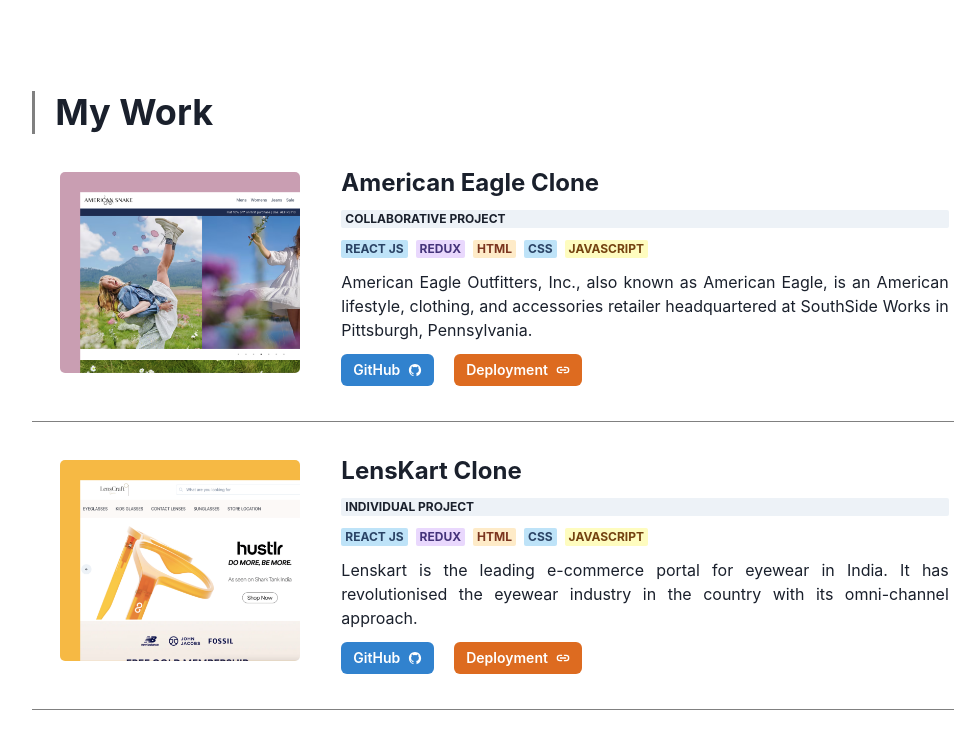
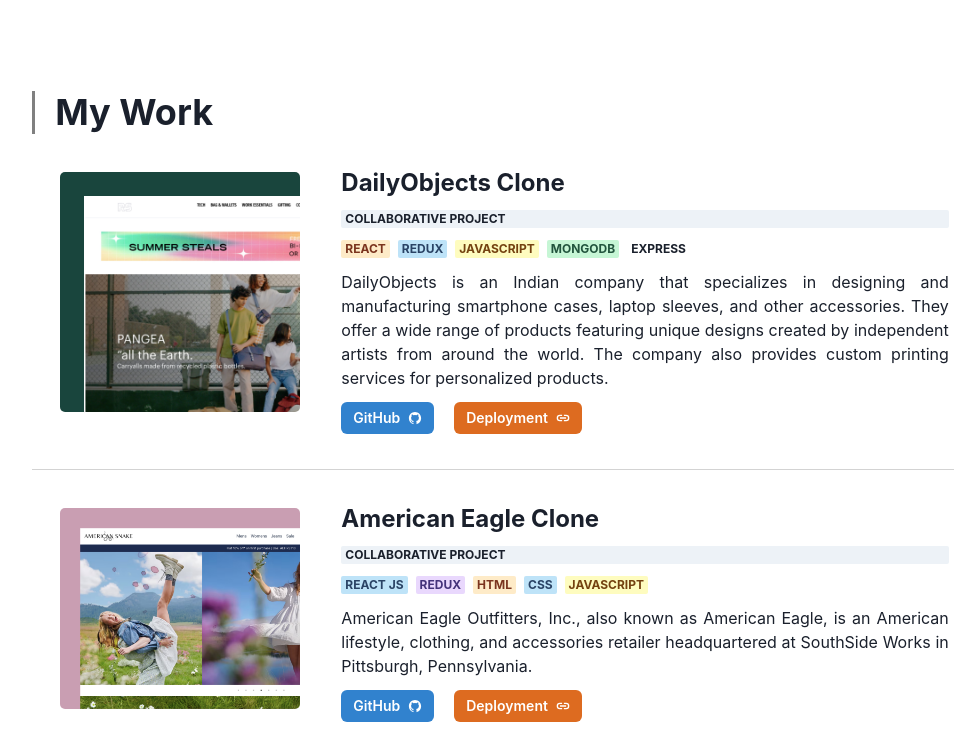
Before and after one commit to justtJayesh/justtJayesh.github.io, a React (Create React App) app: page / in a window 1280 px wide. Shown: the part 1760-2506 px from the top of the page, without its empty margins (147-1127 px from the left). Built offline with nearby package versions, Linux system fonts and the light colour scheme; a web font is replaced by a local one.

Commit message:
resume updated and project added

```diff
--- a/src/Components/Navbar.jsx
+++ b/src/Components/Navbar.jsx
@@ -54,7 +54,7 @@
             style={{
                 position: "sticky",
                 top: 0,
-                zIndex: "1",
+                zIndex: "overlay",
                 backgroundColor: "white",
                 // boxShadow: rgba(0, 0, 0, 0.1) 0px 0px 5px 0px, rgba(0, 0, 0, 0.1) 0px 0px 1px 0px
             }}
@@ -63,6 +63,7 @@
                 // bg={useColorModeValue("whiteAlpha.100", "gray.900")}
                 px={9}
                 w={"full"}
+                // borderBottom={'1px solid lightgrey'}
             >
                 <Flex
                     h={16}
--- a/src/Components/Project.jsx
+++ b/src/Components/Project.jsx
@@ -14,6 +14,7 @@
 import project1 from "../Assets/project_posters/1.png";
 import project2 from "../Assets/project_posters/2.png";
 import project3 from "../Assets/project_posters/3.png";
+import project5 from "../Assets/project_posters/5.png";
 
 const Project = () => {
     return (
@@ -22,6 +23,126 @@
                 <Box padding={"0 20px"} borderLeft={"3px solid gray"}>
                     <Heading>My Work</Heading>
                 </Box>
+
+                {/* Project 5 */}
+                <Stack
+                    display={"flex"}
+                    alignItems={"center"}
+                    className="project-card"
+                >
+                    <Box
+                        w={{ lg: "100%" }}
+                        padding={"30px 0"}
+                        borderBottom={"1px solid lightgray"}
+                    >
+                        <Stack
+                            display={"flex"}
+                            flexDirection={{ lg: "row", base: "column" }}
+                            justifyContent={"space-evenly"}
+                            alignItems={"top"}
+                        >
+                            <Box
+                                w={{ lg: "26%", base: "60%" }}
+                                borderRadius={"5px"}
+                                margin={{ base: "auto" }}
+                                marginTop={"0.5rem"}
+                            >
+                                <Image
+                                    src={project5}
+                                    w={"100%"}
+                                    borderRadius={5}
+                                />
+                            </Box>
+                            <Box
+                                w={{ lg: "67%", base: "100%" }}
+                                padding={"5px"}
+                            >
+                                <Stack
+                                    spacing={3}
+                                    textAlign={{ base: "center", lg: "left" }}
+                                >
+                                    <Heading
+                                        fontSize={"2xl"}
+                                        className="project-title"
+                                    >
+                                        DailyObjects Clone
+                                    </Heading>
+                                    <Badge>Collaborative Project</Badge>
+                                    <Box className="project-tech-stack">
+                                        <HStack
+                                            justifyContent={{
+                                                base: "center",
+                                                lg: "left",
+                                            }}
+                                        >
+                                            <Badge colorScheme="orange">
+                                                React
+                                            </Badge>
+                                            <Badge colorScheme="blue">
+                                                Redux
+                                            </Badge>
+                                            <Badge colorScheme="yellow">
+                                                JavaScript
+                                            </Badge>
+                                            <Badge colorScheme="green">
+                                                MongoDB
+                                            </Badge>
+                                            <Badge colorScheme="grey">
+                                                Express
+                                            </Badge>
+                                        </HStack>
+                                    </Box>
+                                    <Text
+                                        textAlign={"justify"}
+                                        className="project-description"
+                                    >
+                                        DailyObjects is an Indian company that specializes in designing and manufacturing smartphone cases, laptop sleeves, and other accessories. They offer a wide range of products featuring unique designs created by independent artists from around the world. The company also provides custom printing services for personalized products.
+                                    </Text>
+                                    <HStack
+                                        spacing={5}
+                                        justifyContent={{
+                                            base: "center",
+                                            lg: "left",
+                                        }}
+                                    >
+                                        <Link
+                                            className="project-github-link"
+                                            href="https://github.com/justtJayesh/vestal-time-2973"
+                                            _hover={{ textDecoration: "none" }}
+                                            target="_blank"
+                                        >
+                                            <Button
+                                                size="sm"
+                                                colorScheme={"blue"}
+                                            >
+                                                <HStack>
+                                                    <Text>GitHub</Text>
+                                                    <IoLogoGithub />
+                                                </HStack>
+                                            </Button>
+                                        </Link>
+                                        <Link
+                                            className="project-deployed-link"
+                                            href="https://regstuff.vercel.app/"
+                                            _hover={{ textDecoration: "none" }}
+                                            target="_blank"
+                                        >
+                                            <Button
+                                                size="sm"
+                                                colorScheme={"orange"}
+                                            >
+                                                <HStack>
+                                                    <Text>Deployment</Text>
+                                                    <IoLinkSharp />
+                                                </HStack>
+                                            </Button>
+                                        </Link>
+                                    </HStack>
+                                </Stack>
+                            </Box>
+                        </Stack>
+                    </Box>
+                </Stack>
 
                 {/* Project 3 */}
                 <Stack
@@ -32,7 +153,7 @@
                     <Box
                         w={{ lg: "100%" }}
                         padding={"30px 0"}
-                        borderBottom={"1px solid gray"}
+                        borderBottom={"1px solid lightgray"}
                     >
                         <Stack
                             display={"flex"}
@@ -156,7 +277,7 @@
                     <Box
                         w={{ lg: "100%" }}
                         padding={"30px 0"}
-                        borderBottom={"1px solid gray"}
+                        borderBottom={"1px solid lightgray"}
                     >
                         <Stack
                             display={"flex"}
@@ -390,124 +511,7 @@
                     </Box>
                 </Stack>
 
-                {/* demo */}
-                <Stack
-                    display={"flex"}
-                    alignItems={"center"}
-                    className="project-card"
-                >
-                    <Box
-                        w={{ lg: "100%" }}
-                        padding={"30px 0"}
-                        // borderBottom={"1px solid gray"}
-                    >
-                        <Stack
-                            display={"flex"}
-                            flexDirection={{ lg: "row", base: "column" }}
-                            justifyContent={"space-evenly"}
-                            alignItems={"top"}
-                        >
-                            <Box
-                                w={{ lg: "26%", base: "60%" }}
-                                borderRadius={"5px"}
-                                margin={{ base: "auto" }}
-                                marginTop={"0.5rem"}
-                            >
-                                <Image
-                                    src={project1}
-                                    w={"100%"}
-                                    borderRadius={5}
-                                />
-                            </Box>
-                            <Box
-                                w={{ lg: "67%", base: "100%" }}
-                                padding={"5px"}
-                            >
-                                <Stack
-                                    spacing={3}
-                                    textAlign={{ base: "center", lg: "left" }}
-                                >
-                                    <Heading
-                                        fontSize={"2xl"}
-                                        className="project-title"
-                                    >
-                                        JEE-Fit Clone
-                                    </Heading>
-                                    <Badge>Individual Project</Badge>
-                                    <Box className="project-tech-stack">
-                                        <HStack
-                                            justifyContent={{
-                                                base: "center",
-                                                lg: "left",
-                                            }}
-                                        >
-                                            <Badge colorScheme="orange">
-                                                HTML
-                                            </Badge>
-                                            <Badge colorScheme="blue">
-                                                CSS
-                                            </Badge>
-                                            <Badge colorScheme="yellow">
-                                                JavaScript
-                                            </Badge>
-                                        </HStack>
-                                    </Box>
-                                    <Text
-                                        textAlign={"justify"}
-                                        className="project-description"
-                                    >
-                                        JEE-Fit is a Fitness tracking web
-                                        application use to track any individuals
-                                        fitness health. Customize your workout
-                                        plan with over 1400 free exercises in
-                                        Jefit Workout Plan Builder. And easily
-                                        share with friends.
-                                    </Text>
-                                    <HStack
-                                        spacing={5}
-                                        justifyContent={{
-                                            base: "center",
-                                            lg: "left",
-                                        }}
-                                    >
-                                        <Link
-                                            className="project-github-link"
-                                            href="https://github.com/justtJayesh/JEFIT-Clone"
-                                            _hover={{ textDecoration: "none" }}
-                                            target="_blank"
-                                        >
-                                            <Button
-                                                size="sm"
-                                                colorScheme={"blue"}
-                                            >
-                                                <HStack>
-                                                    <Text>GitHub</Text>
-                                                    <IoLogoGithub />
-                                                </HStack>
-                                            </Button>
-                                        </Link>
-                                        <Link
-                                            className="project-deployed-link"
-                                            href="https://equiinox.netlify.app/"
-                                            _hover={{ textDecoration: "none" }}
-                                            target="_blank"
-                                        >
-                                            <Button
-                                                size="sm"
-                                                colorScheme={"orange"}
-                                            >
-                                                <HStack>
-                                                    <Text>Deployment</Text>
-                                                    <IoLinkSharp />
-                                                </HStack>
-                                            </Button>
-                                        </Link>
-                                    </HStack>
-                                </Stack>
-                            </Box>
-                        </Stack>
-                    </Box>
-                </Stack>
+
             </Box>
         </div>
     );
```
Also changed, not shown: src/Assets/project_posters/5.png (added), 1 other file (tests, documents, lock files or other folders).
